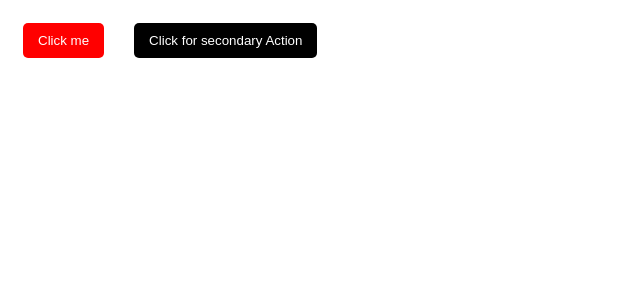
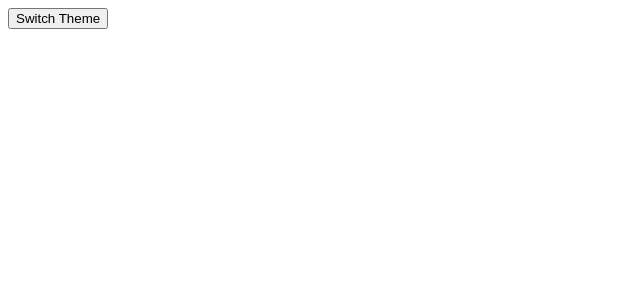
Before and after one commit to X-DSI/Calc-React-Styled, a React (Create React App) app: page / in a window 1280 px wide. Shown: the top 300 px of the page, without its empty margins (0-640 px from the left). Built offline with nearby package versions, Linux system fonts and the light colour scheme.

Commit message:
Sucessfully Tested Dark/Light Theme

```diff
--- a/src/App.js
+++ b/src/App.js
@@ -1,14 +1,34 @@
+import { ThemeProvider } from "styled-components"
 import styled from "styled-components"
 import PropTypes from 'prop-types'
 import { StyledButton } from "./styles/App.styled"
+import { GlobalStyles } from "./styles/globalstyles"
+import { lightTheme, darkTheme } from "./styles/Themes"
+import React, { useState, useEffect } from "react"
 
 const App = () => {
-  return (
-    <div>
-            <StyledButton>Click me</StyledButton>
-            <StyledButton secondary>Click for secondary Action</StyledButton>
-        </div>
-  )
+  const [theme, setTheme] = useState('light');
+  const themeToggler = () => {
+    theme === 'light' ? setTheme('dark') : setTheme('light')
 }
 
+
+  return (
+    <ThemeProvider theme={theme === 'light' ? lightTheme : darkTheme}>
+      <>
+      <GlobalStyles/>
+        <div className="App">
+          <button onClick={themeToggler}>Switch Theme</button>
+          {
+            }
+        </div>
+      </>
+    </ThemeProvider>
+    // <div>
+    //   <StyledButton>Click me</StyledButton>
+    //   <StyledButton secondary>Click for secondary Action</StyledButton>
+    // </div>
+  );
+};
+
 export default App
--- /dev/null
+++ b/src/styles/Themes.js
@@ -0,0 +1,12 @@
+export const lightTheme = {
+    body: '#FFF',
+    text: '#363537',
+    toggleBorder: '#FFF',
+    background: '#363537',
+}
+export const darkTheme = {
+    body: '#363537',
+    text: '#FAFAFA',
+    toggleBorder: '#6B8096',
+    background: '#999',
+}
```
